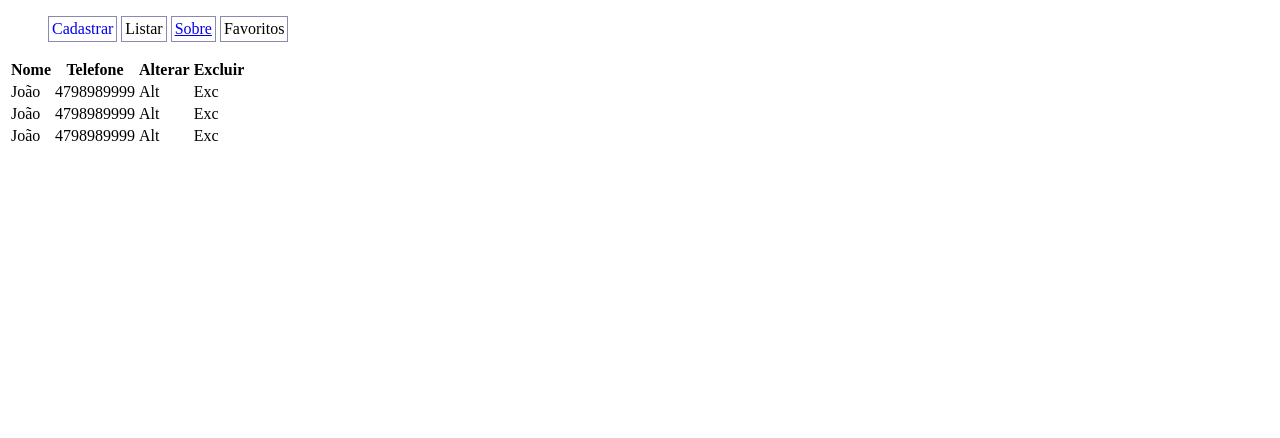
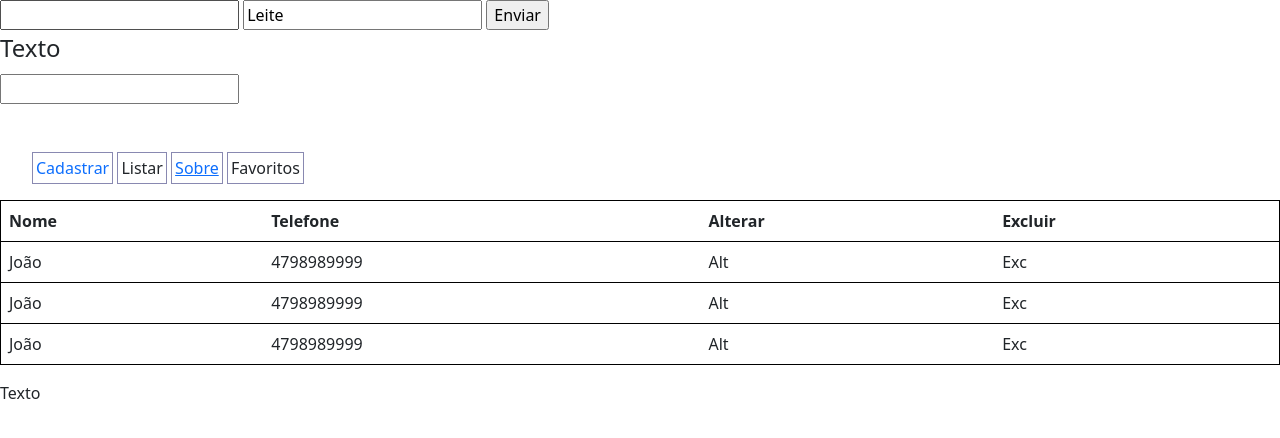
Before and after one commit to marcelaleite/desenvweb2022, a PHP site: page / in a window 1280 px wide. Shown: the top 438 px of the page. Run offline with PHP 8.4, Linux system fonts and the light colour scheme.

Commit message:
atualização de arquivos

```diff
--- a/agenda/estilo.css
+++ b/agenda/estilo.css
@@ -49,3 +49,12 @@
         border: 1px dotted blue;
     }
 }
+
+#texto {
+    position: absolute;
+    left :600px;
+}
+
+#nomecorreto{
+    display: none;
+}
--- a/agenda/index.html
+++ b/agenda/index.html
@@ -2,11 +2,27 @@
 <html lang="en">
 <head>
     <meta charset="UTF-8">
+    <!-- CSS only -->
+    <link href="https://cdn.jsdelivr.net/npm/bootstrap@5.2.0/dist/css/bootstrap.min.css" rel="stylesheet" integrity="sha384-gH2yIJqKdNHPEq0n4Mqa/HGKIhSkIHeL5AyhkYV8i59U5AR6csBvApHHNl/vI1Bx" crossorigin="anonymous">
+    <!-- JavaScript Bundle with Popper -->
+    <script src="https://cdn.jsdelivr.net/npm/bootstrap@5.2.0/dist/js/bootstrap.bundle.min.js" integrity="sha384-A3rJD856KowSb7dwlZdYEkO39Gagi7vIsF0jrRAoQmDKKtQBHUuLZ9AsSv4jD4Xa" crossorigin="anonymous"></script>
+
     <link rel="stylesheet" href="estilo.css">
     <title>Agenda de Contatos</title>
-
+    <script src="script.js"></script>
 </head>
 <body>
+    <input type="text" id="nome" value="">
+    <input type="text" id="sobrenome" value="Leite">
+    <input type="button" id="btn" value="Enviar">
+    <span id="texto"></span>
+    <form action="" id="nomecorret  o">
+        <fieldset>
+            <legend>Texto</legend>
+            <input type="text" id="novo">
+    </fieldset>
+    </form>
+    <br><br>
     <nav> <!-- menu -->
         <ul class="menu">
             <li id="cadastrar" class="itemenu"><a href="contato.html">Cadastrar</a></li>
@@ -16,7 +32,7 @@
         </ul>
     </nav>
     <section> <!-- tabela de contatos-->
-        <table class="lista-contatos">
+        <table class="table lista-contatos">
             <thead>
                 <tr>
                     <th>Nome</th><th>Telefone</th><th>Alterar</th><th>Excluir</th>
@@ -32,16 +48,6 @@
             </tr>
         </table>
     </section>
-
+    <span id="teste">Texto</span>
 </body>
 </html>
-
-<!--
-
-
-    - Grid view
-    - Responsiviade
-    - Frameworks bootstrap materialize
-    - exercícios
-
--->
--- /dev/null
+++ b/agenda/script.js
@@ -0,0 +1,34 @@
+window.onload = (function (){
+    document.getElementById('btn').addEventListener('click',function(){
+         document.getElementById('texto').innerHTML = document.getElementById('nome').value +
+         ' '
+         + document.getElementById('sobrenome').value;
+    });
+
+    document.getElementById('texto').addEventListener('mouseover',function(ev){
+        this.style.backgroundColor = 'pink';
+
+        this.style.left = ev.clientX+'px';
+        this.style.top = ev.clientY+'px';
+        console.log(ev);
+    });
+    document.getElementById('nome').addEventListener('keydown', function(ev){
+        if (ev.key == 'm' || ev.key == 'M'){
+            this.value = '';
+            document.getElementById('nomecorreto').style.display = 'block';
+            // x = prompt('Valor inválido. Informe novo valor: ');
+            this.value = document.getElementById('novo').className = 'novaclassCSS';
+        }
+    });
+
+});
+
+let x = 10,y = 0;
+
+for(let i = 0;i<=x;i++){
+    console.log(i);
+}
+
+function verifica(){
+    alert(1);
+}
```
Also changed, not shown: agenda/acao.php (added, +17 -0 lines), agenda/contato.html (+11 -4 lines).
